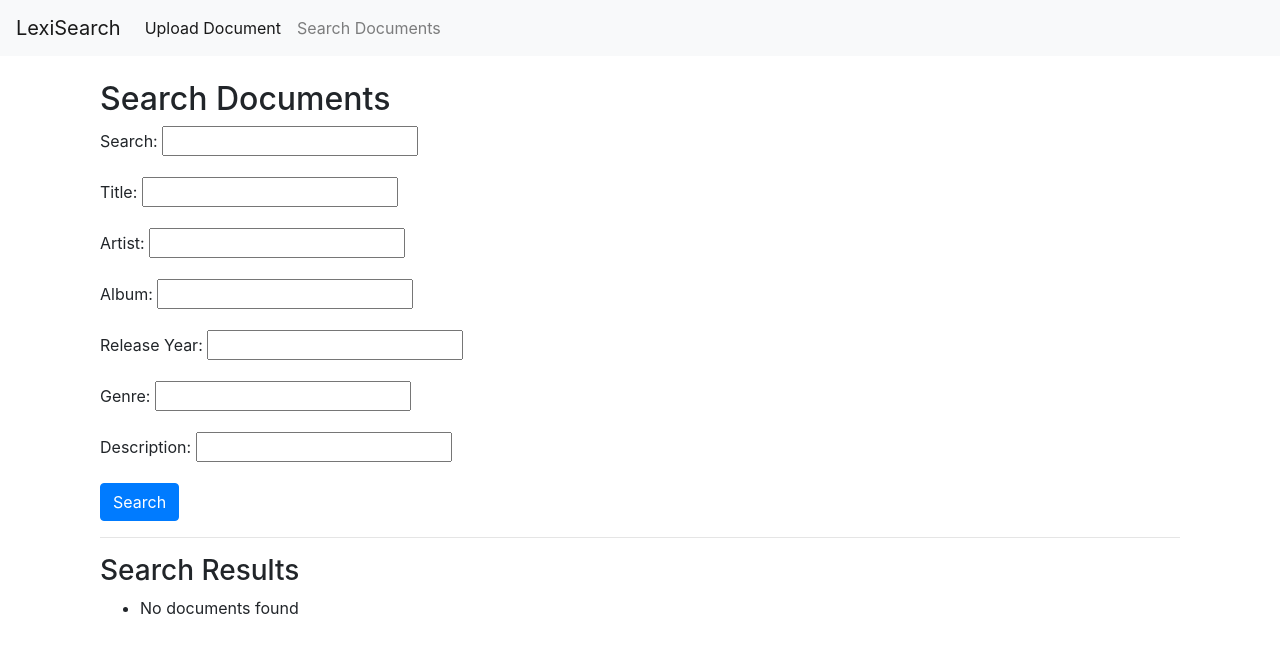
After one commit to YOGEVKAHANA/LexiSearch, a Django app: page /search/ in a window 1280 px wide. The commit adds this page. Shown: the top 653 px of the page. Run offline with Django 5.2, Linux system fonts and the light colour scheme; some libraries are stand-ins or nearby versions.

Commit message:
Search documents by metadata and content

```diff
--- a/concordance/forms.py
+++ b/concordance/forms.py
@@ -8,6 +8,16 @@ class DocumentUploadForm(forms.ModelForm):
     class Meta:
         model = Document
         fields = ['file_name', 'title', 'artist', 'album', 'release_year', 'genre', 'description']
+
+
+class DocumentSearchForm(forms.Form):
+    query = forms.CharField(max_length=255, required=False, label='Search')
+    title = forms.CharField(max_length=255, required=False, label='Title')
+    artist = forms.CharField(max_length=255, required=False, label='Artist')
+    album = forms.CharField(max_length=255, required=False, label='Album')
+    release_year = forms.IntegerField(required=False, label='Release Year')
+    genre = forms.CharField(max_length=255, required=False, label='Genre')
+    description = forms.CharField(max_length=255, required=False, label='Description')
 
 
 class MetadataForm(forms.ModelForm):
--- a/concordance/models.py
+++ b/concordance/models.py
@@ -3,6 +3,7 @@ from django.utils import timezone
 
 
 class Document(models.Model):
+    document_id = models.AutoField(primary_key=True)
     file_name = models.CharField(max_length=255)
     title = models.CharField(max_length=255)
     artist = models.CharField(max_length=255, null=True, blank=True)
@@ -11,6 +12,9 @@ class Document(models.Model):
     genre = models.CharField(max_length=255, null=True, blank=True)
     description = models.TextField(null=True, blank=True)
     file_path = models.CharField(max_length=255)
+
+    class Meta:
+        db_table = 'DOCUMENTS'
 
     def __str__(self):
         return self.title
--- a/concordance/templates/concordance/base.html
+++ b/concordance/templates/concordance/base.html
@@ -16,6 +16,9 @@
             <li class="nav-item active">
                 <a class="nav-link" href="{% url 'upload_document' %}">Upload Document</a>
             </li>
+            <li class="nav-item">
+                <a class="nav-link" href="{% url 'search_documents' %}">Search Documents</a>
+            </li>
             <!-- Add more nav items as needed -->
         </ul>
     </div>
--- /dev/null
+++ b/concordance/templates/concordance/search_results.html
@@ -0,0 +1,30 @@
+{% extends 'concordance/base.html' %}
+
+{% block title %}Search Documents{% endblock %}
+
+{% block content %}
+<div class="container">
+    <h2>Search Documents</h2>
+    <form method="get" action="{% url 'search_documents' %}">
+        {{ form.as_p }}
+        <button type="submit" class="btn btn-primary">Search</button>
+    </form>
+    <hr>
+    <h3>Search Results</h3>
+    <ul>
+        {% for document in documents %}
+            <li>
+                <h4>{{ document.title }}</h4>
+                <p>{{ document.description }}</p>
+                <p>Artist: {{ document.artist }}</p>
+                <p>Album: {{ document.album }}</p>
+                <p>Release Year: {{ document.release_year }}</p>
+                <p>Genre: {{ document.genre }}</p>
+                <p>File Path: {{ document.file_path }}</p>
+            </li>
+        {% empty %}
+            <li>No documents found</li>
+        {% endfor %}
+    </ul>
+</div>
+{% endblock %}
--- a/concordance/urls.py
+++ b/concordance/urls.py
@@ -4,6 +4,9 @@ from . import views
 urlpatterns = [
     path('', views.HomeView.as_view(), name='home'),
     path('documents/', views.DocumentListView.as_view(), name='document_list'),
+
+    path('search/', views.search_documents, name='search_documents'),  # Add this line for search view
+
     path('upload/', views.upload_document, name='upload_document'),
     path('document/<int:pk>/', views.DocumentDetailView.as_view(), name='document_detail'),
     path('words/', views.word_list, name='word_list'),
--- a/concordance/views.py
+++ b/concordance/views.py
@@ -14,6 +14,10 @@ from .models import Document
 from .database_utils import execute_sql
 from django.conf import settings
 import os
+from django.shortcuts import render
+from .forms import DocumentSearchForm
+from .models import Document
+from django.db.models import Q
 
 def upload_document(request):
     if request.method == 'POST':
@@ -54,6 +58,33 @@ def upload_document(request):
     else:
         form = DocumentUploadForm()
     return render(request, 'concordance/upload_document.html', {'form': form})
+
+
+def search_documents(request):
+    form = DocumentSearchForm(request.GET or None)
+    documents = Document.objects.none()  # Initialize with an empty queryset
+
+    if request.GET and form.is_valid():
+        query = Q()
+        if form.cleaned_data.get('query'):
+            query &= Q(content__icontains=form.cleaned_data.get('query'))
+        if form.cleaned_data.get('title'):
+            query &= Q(title__icontains=form.cleaned_data.get('title'))
+        if form.cleaned_data.get('artist'):
+            query &= Q(artist__icontains=form.cleaned_data.get('artist'))
+        if form.cleaned_data.get('album'):
+            query &= Q(album__icontains=form.cleaned_data.get('album'))
+        if form.cleaned_data.get('release_year'):
+            query &= Q(release_year=form.cleaned_data.get('release_year'))
+        if form.cleaned_data.get('genre'):
+            query &= Q(genre__icontains=form.cleaned_data.get('genre'))
+        if form.cleaned_data.get('description'):
+            query &= Q(description__icontains=form.cleaned_data.get('description'))
+
+        documents = Document.objects.filter(query)
+
+    return render(request, 'concordance/search_results.html', {'form': form, 'documents': documents})
+
 
 """
 def upload_document(request):
```
Also changed, not shown: concordance/templates/concordance/document_list.html (+30 -9 lines).
